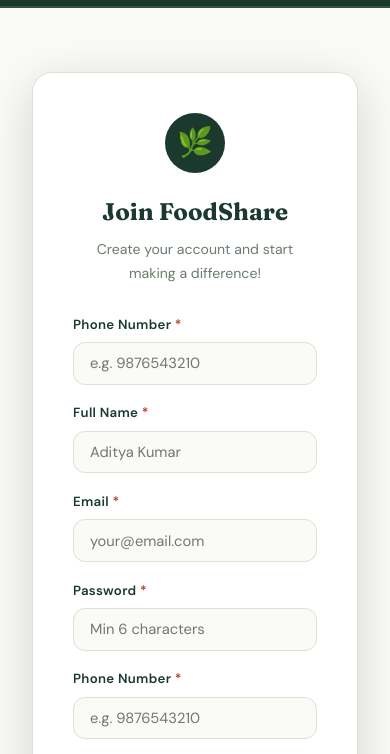
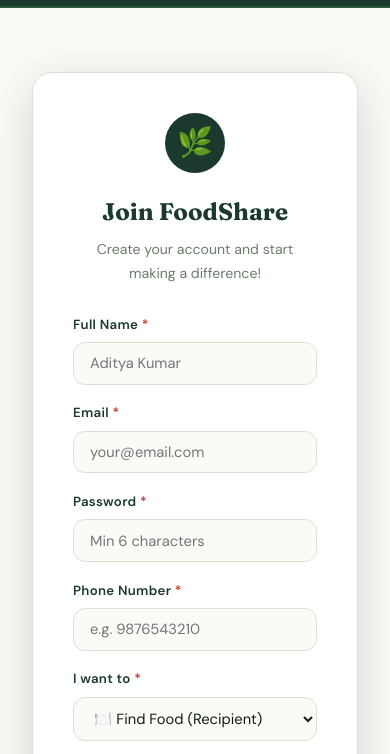
Before and after one commit to adiirajput/foodshare, a website: page public/signup.html in a window 390 px wide. Shown: the part 82-836 px from the top of the page. Drawn offline with Linux system fonts and the light colour scheme.

Commit message:
Fixed signup phone duplicate and admin food name

```diff
--- a/public/signup.html
+++ b/public/signup.html
@@ -26,10 +26,7 @@
     <p>Create your account and start making a difference!</p>
 
     <div id="alert-box"></div>
-<div class="form-group" style="text-align:left;">
-  <label>Phone Number <span class="req">*</span></label>
-  <input type="tel" id="phone" class="form-control" placeholder="e.g. 9876543210"/>
-</div>
+
     <div class="form-group" style="text-align:left;">
       <label>Full Name <span class="req">*</span></label>
       <input type="text" id="name" class="form-control" placeholder="Aditya Kumar"/>
```
Also changed, not shown: public/admin.html (+1 -1 lines).
